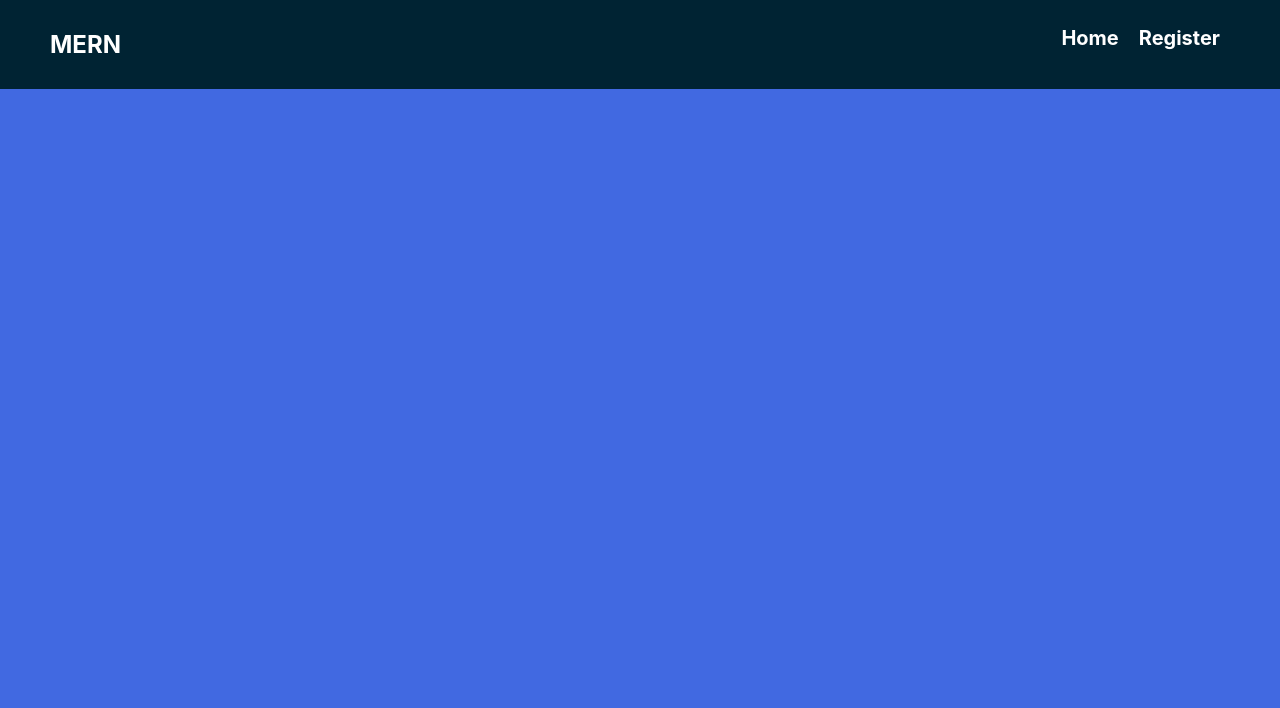
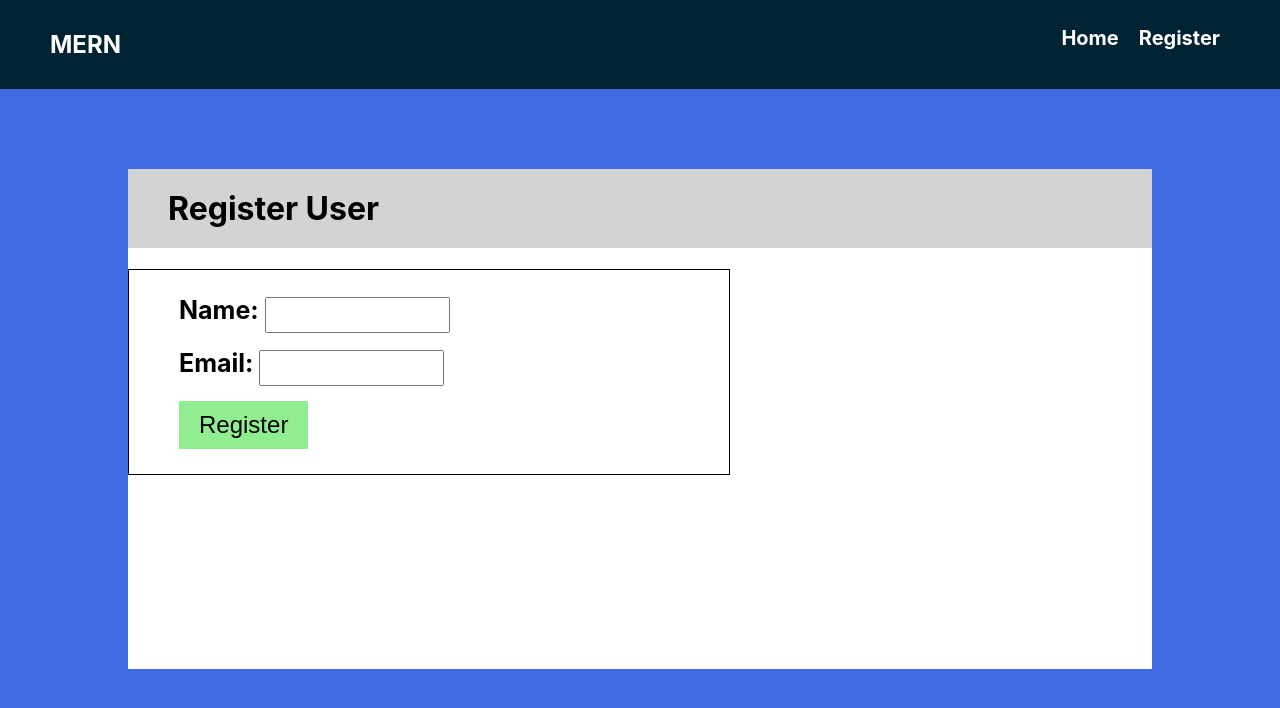
Before and after one commit to robimaliqi/simple-mern, a React (Create React App) app: page /register in a window 1280 px wide. Before the commit this address had no page. Shown: the top 708 px of the page. Built offline with nearby package versions, Linux system fonts and the light colour scheme.

Commit message:
added form.js and form.css with some basic code for a register form

```diff
--- a/src/App.js
+++ b/src/App.js
@@ -3,6 +3,7 @@ import { BrowserRouter, Routes, Route } from "react-router-dom";
 import "./App.css";
 import Nav from "./components/Nav";
 import Home from "./components/Home";
+import Form from "./components/Form";
 
 function App() {
   return (
@@ -12,7 +13,7 @@ function App() {
         <Nav />
         <Routes>
           <Route exact path="/" element={<Home />} />
-          {/* <Route exact path="/register" component={Form} /> */}
+          <Route exact path="/register" element={<Form />} />
         </Routes>
       </BrowserRouter>
     </>
--- /dev/null
+++ b/src/components/Form.css
@@ -0,0 +1,31 @@
+form {
+  background-color: #fff;
+  display: inline-block;
+  padding: 25px 50px;
+  text-align: left;
+  min-width: 500px;
+  border: 1px solid black;
+}
+
+form input {
+  margin-bottom: 15px;
+  line-height: 30px;
+}
+
+label {
+  font-size: 25px;
+  font-weight: bold;
+}
+
+button {
+  background-color: lightgreen;
+  font-size: 24px;
+  padding: 10px 20px;
+  border: 0;
+  transition: 0.5s all ease-in-out;
+  cursor: pointer;
+}
+
+button:hover {
+  background-color: green;
+}
--- /dev/null
+++ b/src/components/Form.js
@@ -0,0 +1,21 @@
+import React from "react";
+import "./Form.css";
+
+function Form() {
+  return (
+    <div className="container">
+      <h1 className="title">Register User</h1>
+      <form>
+        <label>Name: </label>
+        <input required type="text" id="userName" name="userName" />
+        <br />
+        <label>Email: </label>
+        <input required type="email" id="userEmail" name="userEmail" />
+        <br />
+        <button type="submit">Register</button>
+      </form>
+    </div>
+  );
+}
+
+export default Form;
```
